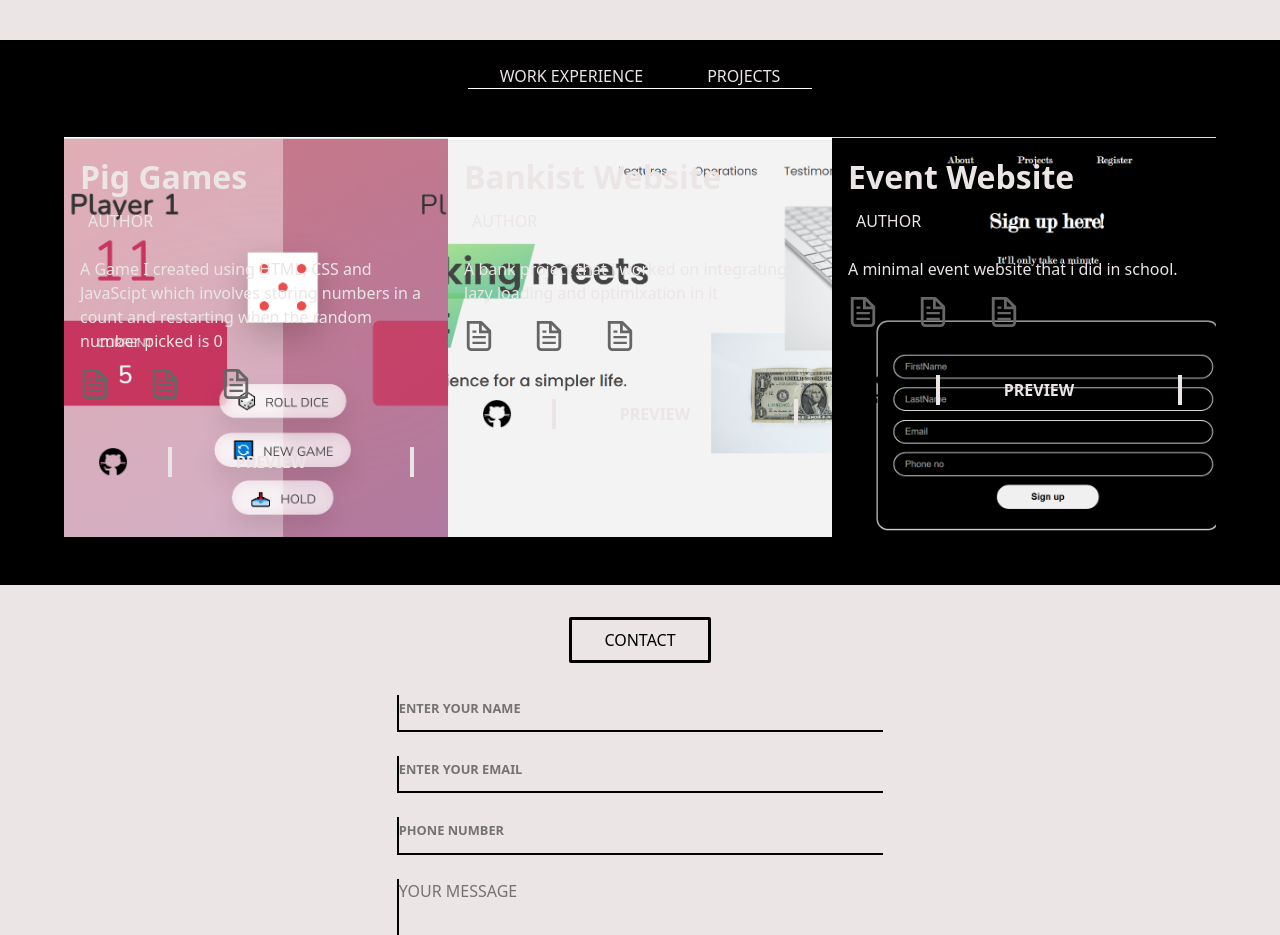
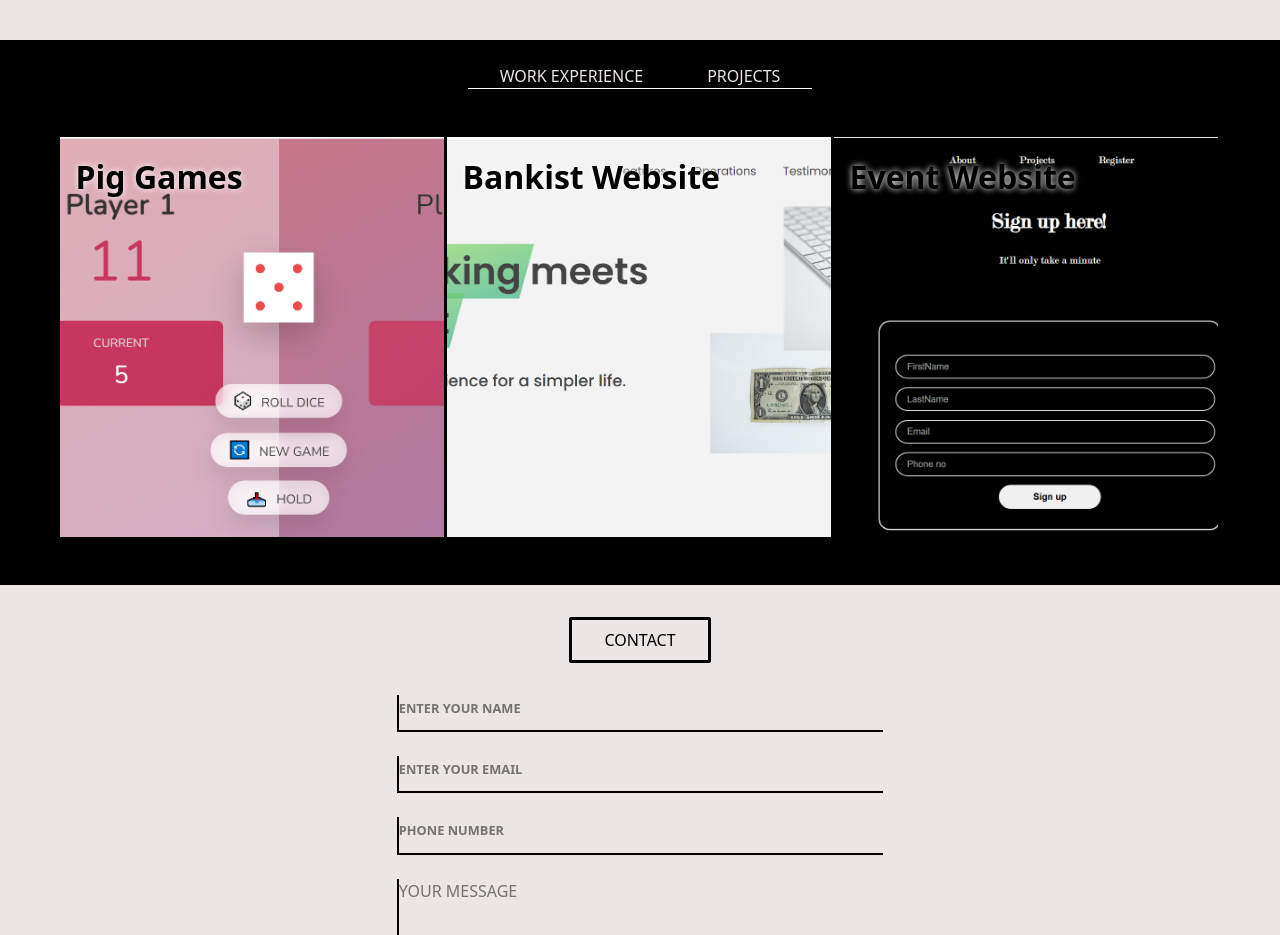
Before and after one commit to Joshking21/my-portfolio, a Next.js app: page / in a window 1280 px wide. Shown: the part 2100-3035 px from the top of the page. Built offline with nearby package versions, Linux system fonts and the light colour scheme.

Commit message:
completed the projects animation

```diff
--- a/src/app/Components/portfolioFolder/portfolioProject.jsx
+++ b/src/app/Components/portfolioFolder/portfolioProject.jsx
@@ -10,19 +10,23 @@ export default function Port() {
         {ProjectDetails.map((item, index) => (
           <div
             key={index}
-            className="mb-[3rem] relative group w-[30%] h-[400px]   bg-[var(--primary)] flex hover:bg-black/50 "
+            className="mb-[3rem] relative group w-[30%] h-[400px]   bg-[var(--primary)] flex hover:bg-black/50 mr-[3px] "
           >
             <div
               className="absolute inset-0 bg-cover w-full bg-center bg-no-repeat "
               style={{ backgroundImage: `url(${item.ProjectImage})` }}
             ></div>
-              <div className=" absolute inset-0 group-hover:bg-black group-hover:opacity-10 transition-opacity duration-3000 z-3 "></div>
+              <div className=" absolute inset-0 bg-black opacity-0 group-hover:opacity-95  transition-opacity duration-1000 z-3 "></div>
                 <div className="w-full relative z-10 text-[var(--primary)] text-left p-[1rem]">
-                  <div className=" font-bold text-[2rem] ">
+                  <div className=" font-extrabold text-[2rem] text-black "
+                  style={{
+                    textShadow:"0 0 6px #ffffff"
+                  }}>
                     {item.ProjectName}
                   </div>
+                  <div className="opacity-0 group-hover:opacity-100 transition-opacity duration-1000 ease-in-out  " >
 
-                  <div className="border-solid boder-[5rem] p-[0.5rem] border-black mb-[1rem] ">
+                  <div className="border-solid border-[2px] w-fit rounded-[10px] p-[0.5rem] border-[var(--primary)] mt-[1rem] font-semibold mb-[1rem] ">
                     {item.ProjectContribution}
                   </div>
                   <div className="mb-[1rem]">{item.ProjectDetails}</div>
@@ -33,8 +37,8 @@ export default function Port() {
                       </div>
                     ))}
                   </div>
-                  <div className=" flex  justify-center ">
-                    <Link href={item.ProjectGitHubLink}>
+                  <div className=" flex  justify-center   ">
+                    <Link href={item.ProjectGitHubLink} className="">
                       {" "}
                       <Image
                         src="/Github.png"
@@ -44,9 +48,10 @@ export default function Port() {
                       />
                     </Link>
 
-                    <div className="w-[70%] border-solid border-l-[4px] border-r-[4px] border-[var(--primary)] flex justify-center text-center items-center">
-                      <Link href={item.ProjectLink}>PREVIEW</Link>
+                    <div className="w-[50%] border-solid border-l-[4px] border-r-[4px] border-[var(--primary)] flex justify-center items center hover:opacity-70">
+                      <Link href={item.ProjectLink} className="" >PREVIEW</Link>
                     </div>
+                  </div>
                   </div>
                 </div>
               </div>
--- a/src/app/contacts/contactForm.jsx
+++ b/src/app/contacts/contactForm.jsx
@@ -8,7 +8,7 @@ export default function ContactForm(){
                      type={items.type} placeholder={items.placeholder} className=" mb-[1.5rem] focus:outline-none pb-[0.7rem] placeholder:text-[0.8rem] placeholder:font-semibold w-full   border-l-solid border-l-[2px] border-b-solid border-b-[2px]"></input>}
                 </div>
                ))}
-               <button type="submit"className="border-l-solid border-l-[1px] border-r-solid border-r-[1px] p-[2px] pl-[2rem] pr-[2rem] font-bold text-[0.7rem]" >SUBMIT</button>
+               <button type="submit"className="border-l-solid border-l-[1px] border-r-solid border-r-[1px] p-[2px] pl-[2rem] pr-[2rem] font-bold text-[0.7rem] hover:opacity-70" >SUBMIT</button>
         </form>
 
     )
```
